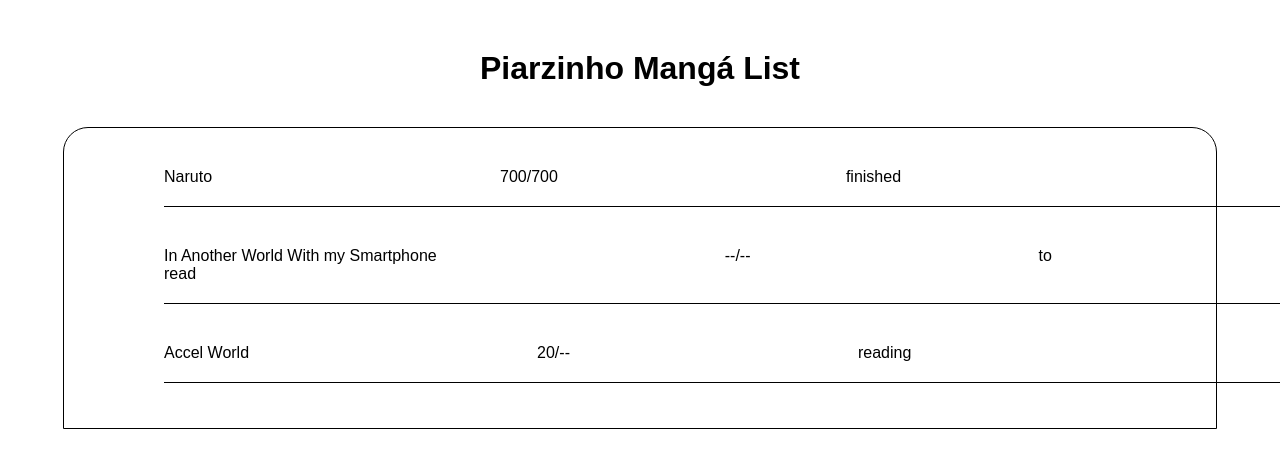
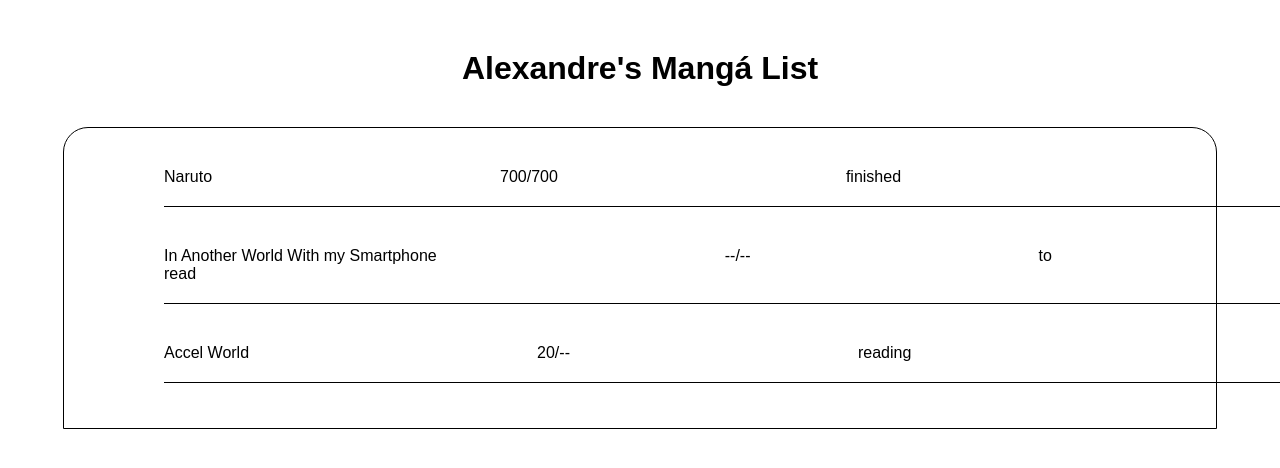
Before and after one commit to alexandrekg/my-uni-list-ui, a React (Create React App) app: page / in a window 1280 px wide. Shown: the top 468 px of the page. Built offline with nearby package versions, Linux system fonts and the light colour scheme.

Commit message:
update header title

```diff
--- a/src/App.js
+++ b/src/App.js
@@ -4,7 +4,7 @@
   return (
     <div>
       <header className='header'>
-        <h1>Piarzinho Mangá List</h1>
+        <h1>Alexandre's Mangá List</h1>
       </header>
       <div className='content-wrapper'>
         <div className='content-list'>
```
